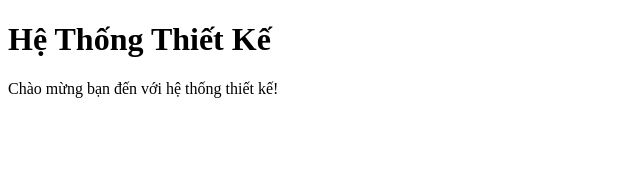
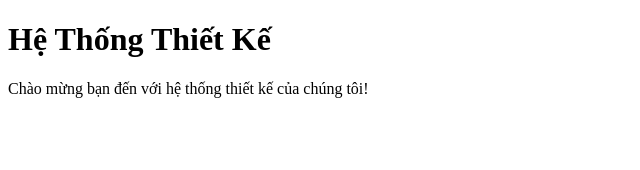
Before and after one commit to mowslasher83/he-thong-thiet-ke-hanoi, a React app: page / in a window 1280 px wide. Shown: the top 170 px of the page, without its empty margins (0-640 px from the left). Built offline with nearby package versions, Linux system fonts and the light colour scheme; the HTML template or start-up script is replaced by a standard one.

Commit message:
Update welcome message for clarity.

```diff
--- a/index.js
+++ b/index.js
@@ -5,7 +5,7 @@ const App = () => {
   return (
     <div>
       <h1>Hệ Thống Thiết Kế</h1>
-      <p>Chào mừng bạn đến với hệ thống thiết kế!</p>
+      <p>Chào mừng bạn đến với hệ thống thiết kế của chúng tôi!</p>
     </div>
   );
 };
```
